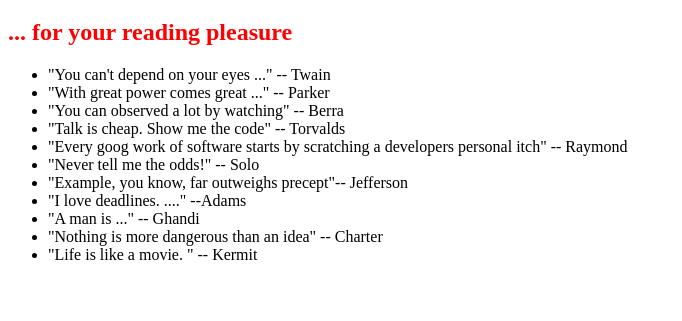
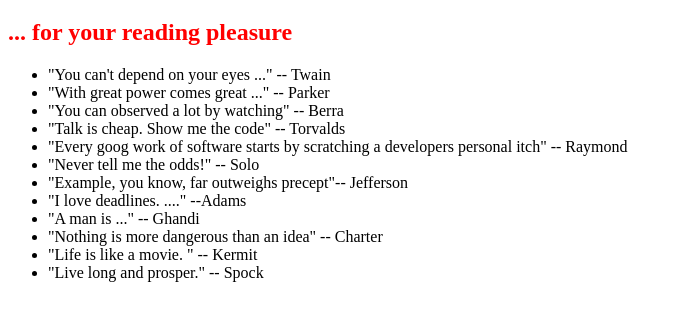
Before and after one commit to StefanBlind/0main_openSAP_repo, a plain HTML site: page index.html in a window 1280 px wide. Shown: the part 61-382 px from the top of the page, without its empty margins (0-682 px from the left). Drawn offline with Linux system fonts and the light colour scheme.

Commit message:
added Quote by Spock

```diff
--- a/index.html
+++ b/index.html
@@ -14,12 +14,13 @@
    	 	<li>"You can observed a lot by watching" -- Berra</li>
    	 	<li>"Talk is cheap. Show me the code" -- Torvalds</li>
    	 	<li>"Every goog work of software starts by scratching a developers personal itch" -- Raymond</li>
-   	 	 <li>"Never tell me the odds!" -- Solo</li>
+   	    <li>"Never tell me the odds!" -- Solo</li>
    	 	<li>"Example, you know, far outweighs precept"-- Jefferson</li>
    	 	<li>"I love deadlines. ...." --Adams</li>
    	 	<li>"A man is ..." -- Ghandi</li>
    	 	<li>"Nothing is more dangerous than an idea" -- Charter</li>
    	 	<li>"Life is like a movie. " -- Kermit</li>
+   	 	<li>"Live long and prosper." -- Spock</li>
    	 </ul>
    </body>
 </html>
```
